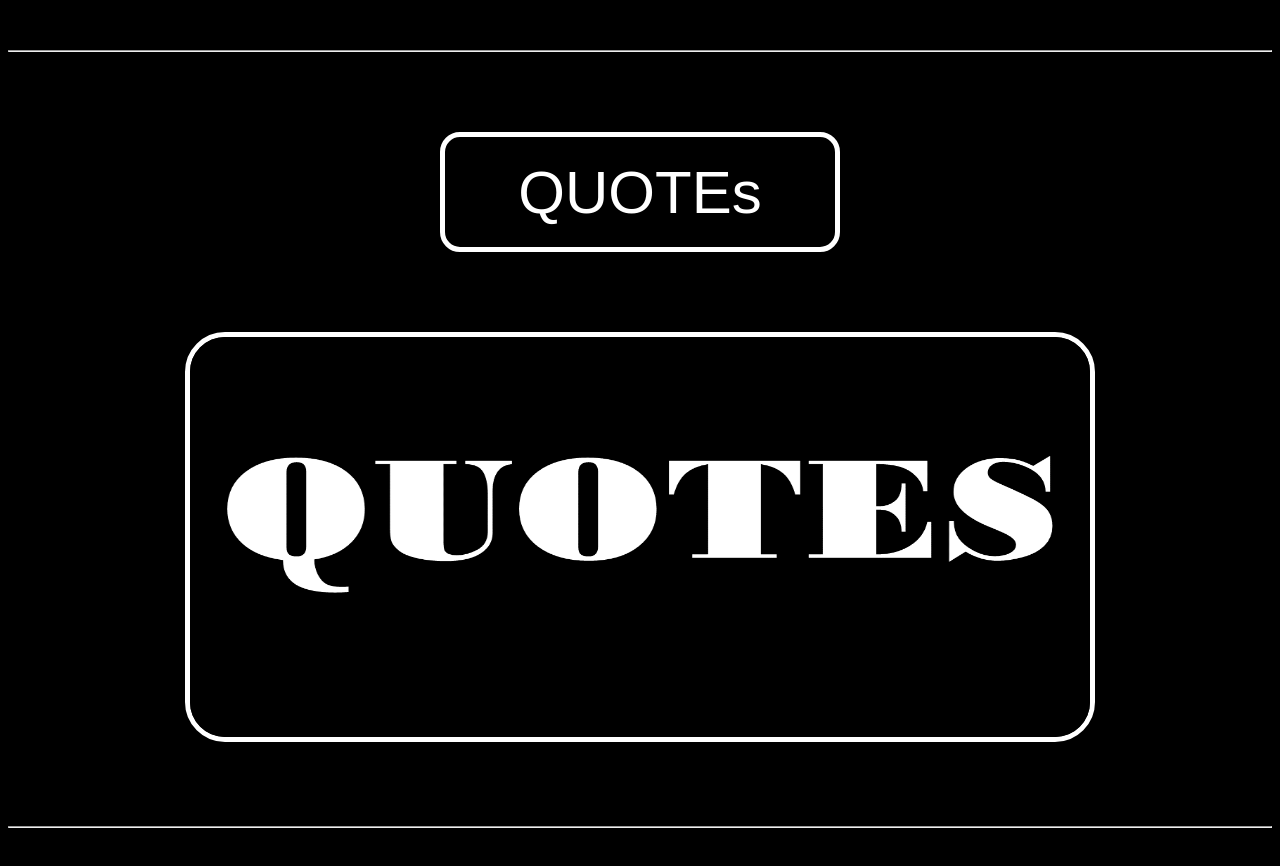
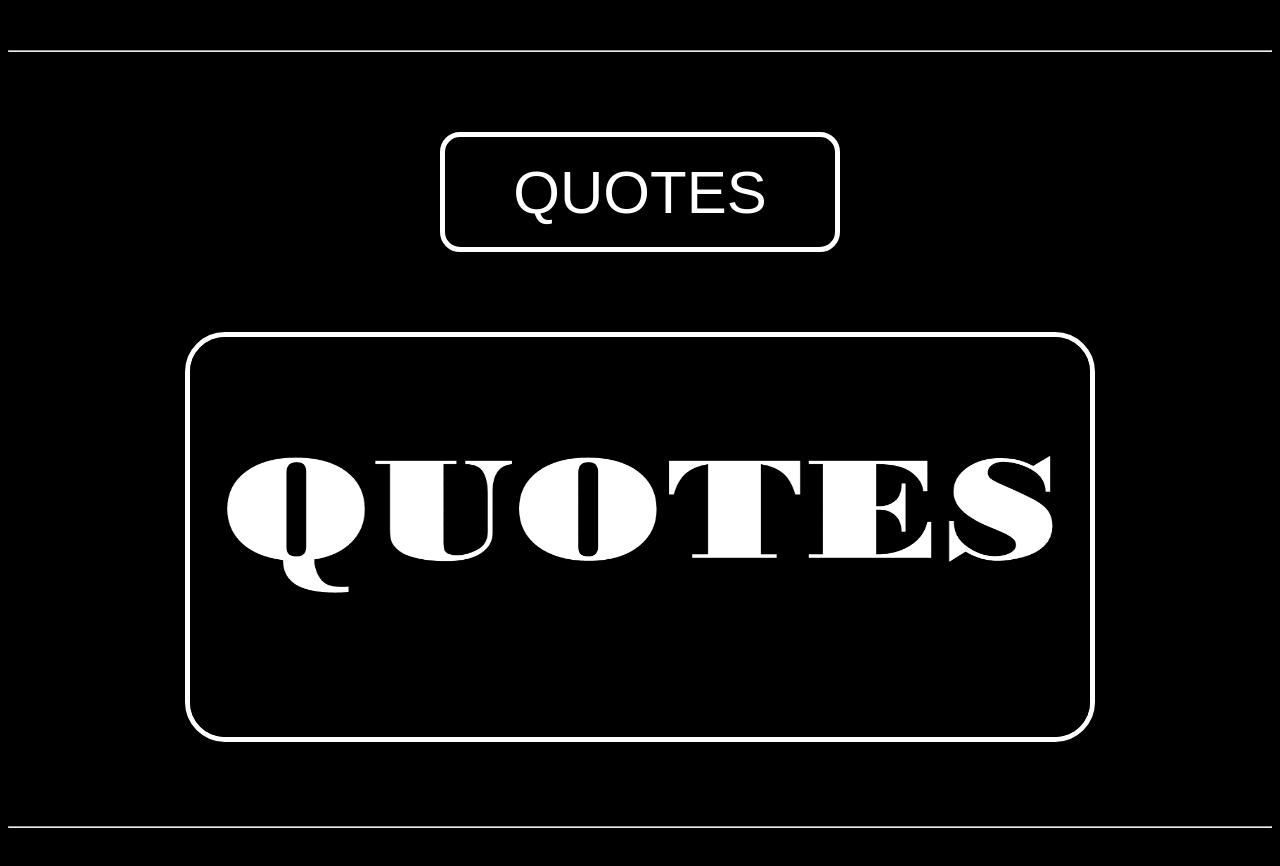
Before and after one commit to jericodash/API, a plain HTML site: page index.html in a window 1280 px wide. Shown: the part 1500-2366 px from the top of the page. Drawn offline with Linux system fonts and the light colour scheme.

Commit message:
Update index.html

```diff
--- a/index.html
+++ b/index.html
@@ -15,7 +15,7 @@
         <img src="dog.png" id="dogImage" class="image" alt="Picture of a dog.">
     </div><hr class="mobile"/>
     <div class="api">
-        <button id="quote" class="button">QUOTEs</button><br />
+        <button id="quote" class="button">QUOTES</button><br />
         <img src="quotes.png" id="qouteImage" class="image" alt="Picture of a qoute.">
     </div><hr id="last" class="mobile"/>
     <script src="main.js"></script>
```
